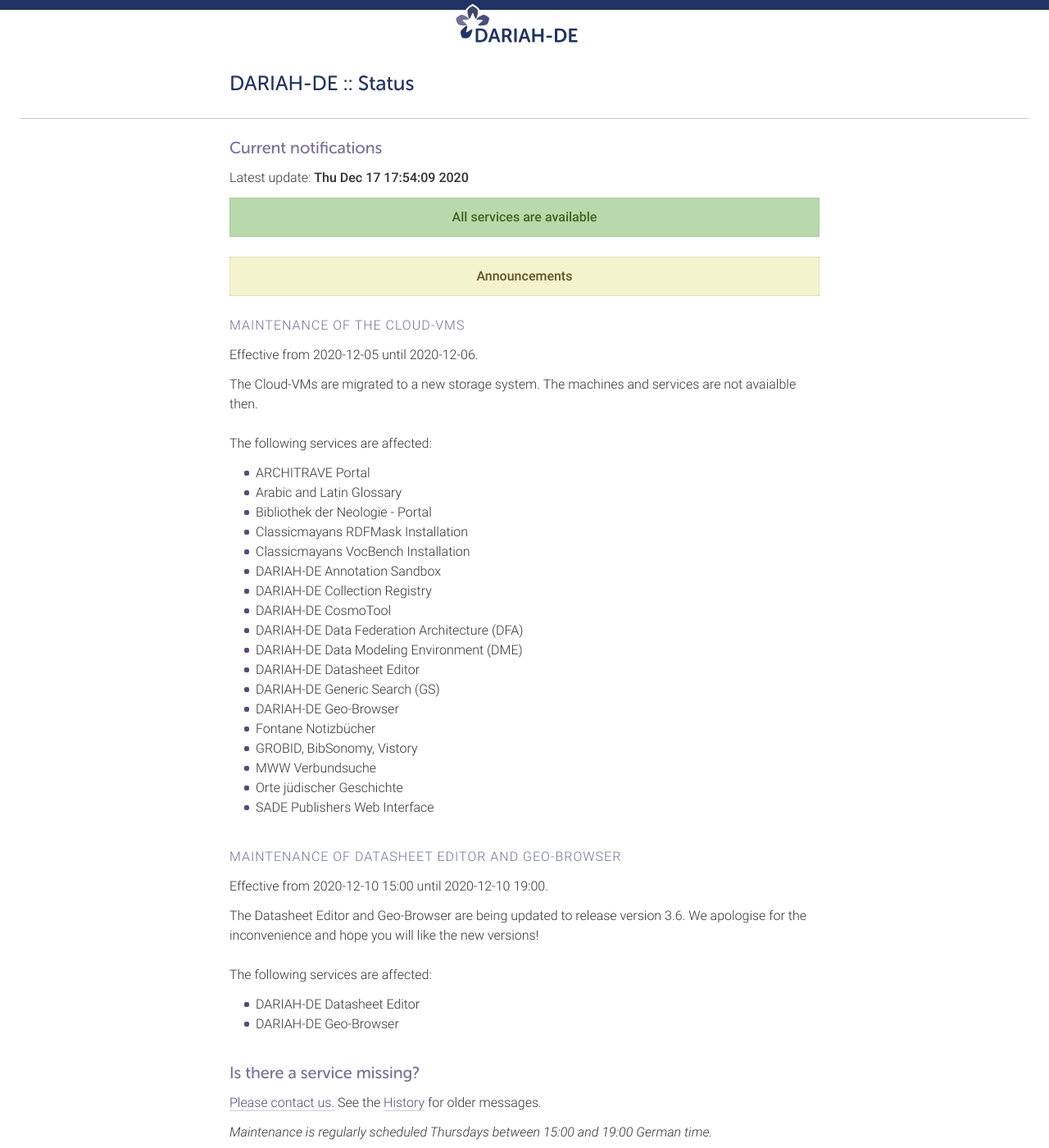
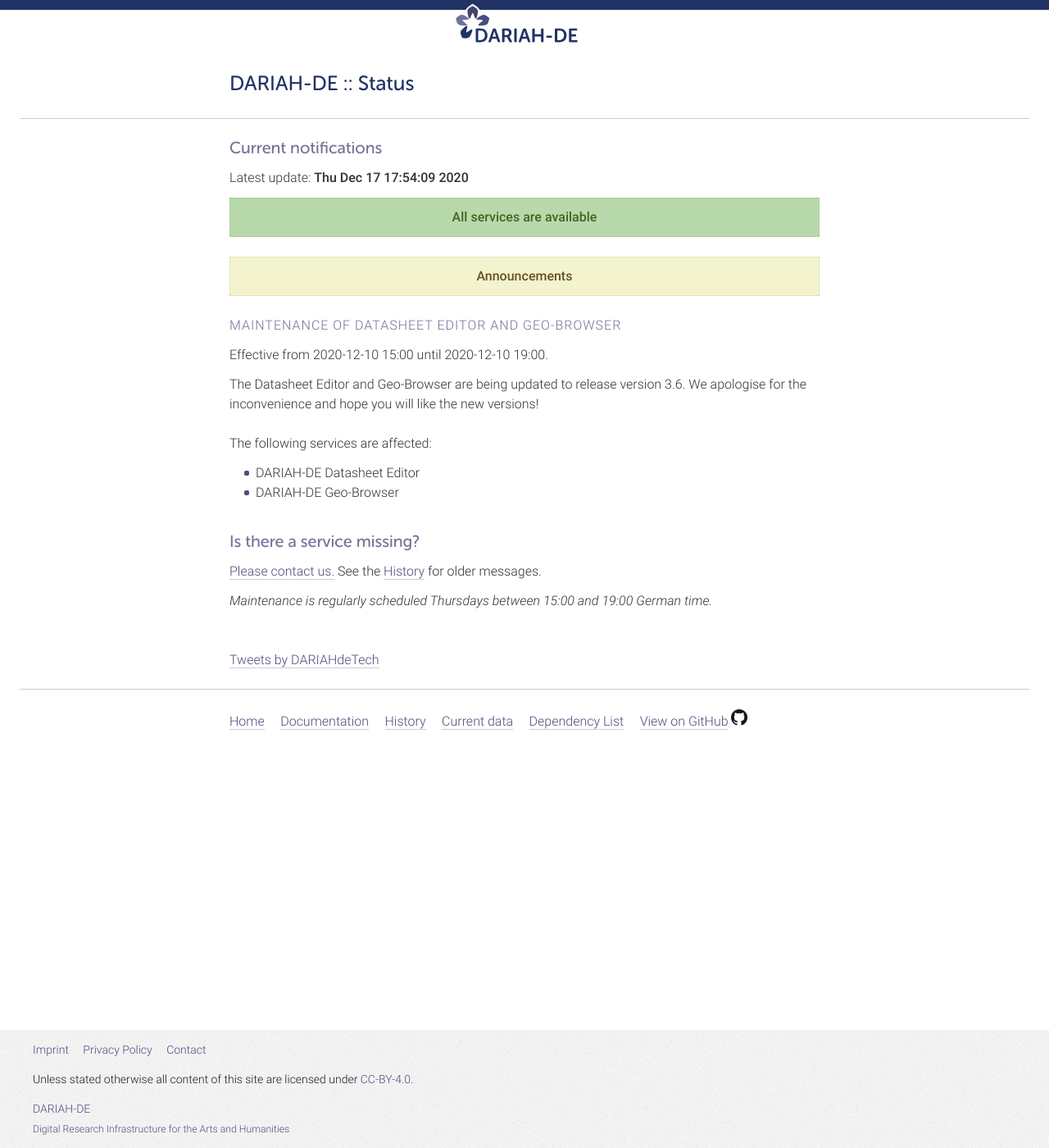
Before and after one commit to DARIAH-DE/status, a Jekyll site: the page built from index.md, in a window 1280 px wide and 1400 px high. Shown: the whole window at 82% size. Built offline with Jekyll 4.4.1, drawn with Linux system fonts in a browser that asks for light colours; comment, search, counter and statistics services are not loaded.

Commit message:
cloud wartung ende

```diff
--- a/_data/announcements.yaml
+++ b/_data/announcements.yaml
@@ -1,11 +1,4 @@
 ---
-- title: 'Maintenance of the Cloud-VMs'
-  date_start: '2020-12-05'
-  date_end: '2020-12-06'
-  hide: false
-  description: 'The Cloud-VMs are migrated to a new storage system. The machines and services are not avaialble then.'
-  affected:
-    - '/infrastructure/gwdg-cloud'
 - title: 'Maintenance of Datasheet Editor and Geo-Browser'
   date_start: '2020-12-10 15:00'
   date_end: '2020-12-10 19:00'
--- a/_data/history.yaml
+++ b/_data/history.yaml
@@ -1,4 +1,10 @@
 ---
+- title: 'Maintenance of the Cloud-VMs'
+  date_start: '2020-12-05'
+  date_end: '2020-12-06'
+  description: 'The Cloud-VMs are migrated to a new storage system. The machines and services are not avaialble then.'
+  affected:
+    - '/infrastructure/gwdg-cloud'
 - title: 'Technical Issues at the Annotation Sandbox'
   date_start: '2020-11-04 10:00'
   description: 'The interface from the Auth Service (PDP) to the Annotation Sandbox is currently dysfunctional. The PDP itself is not affected. We are working to solve the problem as soon as possible.'
```
